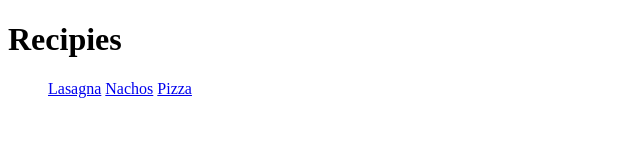
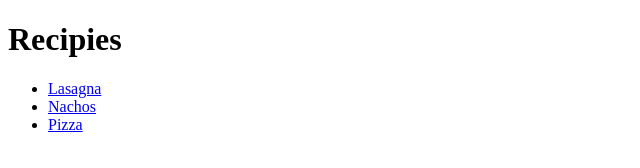
Before and after one commit to ShannonAustinHoward/odin-recipes-, a plain HTML site: page index.html in a window 1280 px wide. Shown: the whole page, without its empty margins (0-640 px from the left). Drawn offline with Linux system fonts and the light colour scheme.

Commit message:
Fix html list error in index

```diff
--- a/index.html
+++ b/index.html
@@ -8,9 +8,9 @@
     <h1>Recipies</h1>
 
     <ul>
-        <a href="./recipies/lasagna.html">Lasagna</a>
-        <a href="./recipies/nachos.html">Nachos</a>
-        <a href="./recipies/pizza.html">Pizza</a>
+        <li><a href="./recipies/lasagna.html">Lasagna</a></li>
+        <li><a href="./recipies/nachos.html">Nachos</a></li>
+        <li><a href="./recipies/pizza.html">Pizza</a></li>
     </ul>
 
 </body>
```
